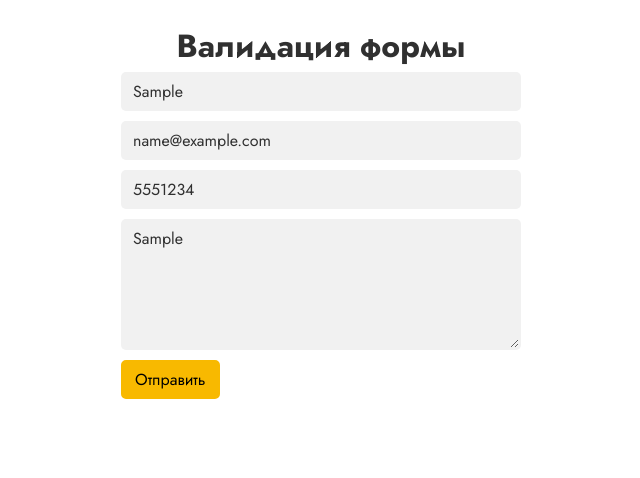
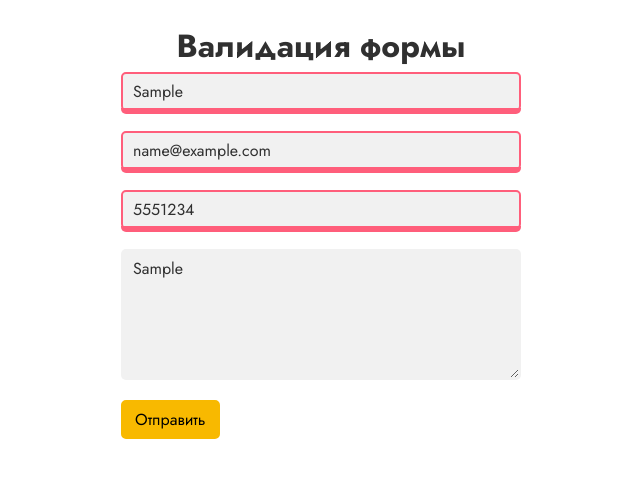
Before and after one commit to kadonomaro/madrobots-test, a Vue app: page /form in a window 1280 px wide. Both pictures are taken after typing "Sample", "name@example.com", "5551234", "Sample" into the empty fields and a click on the button "Отправить". Shown: the top 478 px of the page, without its empty margins (319-959 px from the left). Built offline with nearby package versions, Linux system fonts and the light colour scheme.

Commit message:
feat: add form validation draft

```diff
--- a/src/components/Form/FormComponent.vue
+++ b/src/components/Form/FormComponent.vue
@@ -4,25 +4,31 @@
 			<input
 				type="text"
 				class="input form__field"
+				:class="{ 'input--error': !errors.name.valid }"
 				placeholder="Имя"
 				v-model="form.name"
 			>
+			<span class="form__error" v-if="!errors.name.valid">{{errors.name.message}}</span>
 		</label>
 		<label class="form__label">
 			<input
 				type="email"
 				class="input form__field"
+				:class="{ 'input--error': !errors.email.valid }"
 				placeholder="Почта"
 				v-model="form.email"
 			>
+			<span class="form__error" v-if="!errors.email.valid">{{errors.email.message}}</span>
 		</label>
 		<label class="form__label">
 			<input
 				type="tel"
 				class="input form__field"
+				:class="{ 'input--error': !errors.phone.valid }"
 				placeholder="Телефон"
 				v-model="form.phone"
 			>
+			<span class="form__error" v-if="!errors.phone.valid">{{errors.phone.message}}</span>
 		</label>
 		<label class="form__label">
 			<textarea
@@ -39,6 +45,8 @@
 </template>
 
 <script>
+import { validate } from '@/validation';
+
 export default {
 	name: 'FormComponent',
 	props: {
@@ -54,12 +62,19 @@ export default {
 				email: '',
 				phone: '',
 				comment: ''
+			},
+			errors: {
+				name: { valid: true, message: '' },
+				email: { valid: true, message: '' },
+				phone: { valid: true, message: '' }
 			}
 		}
 	},
 	methods: {
 		submitHandler() {
-			console.log(this.form);
+			this.errors.name = validate(this.form.name, ['required']);
+			this.errors.email = validate(this.form.email, ['required', 'email']);
+			this.errors.phone = validate(this.form.phone, ['required', 'phone']);
 		}
 	}
 }
@@ -68,9 +83,10 @@ export default {
 <style lang="scss">
 	.form {
 		&__label {
+			position: relative;
 			display: block;
 			&:not(:last-child) {
-				margin-bottom: 10px;
+				margin-bottom: 20px;
 			}
 		}
 		&__field {
@@ -79,5 +95,21 @@ export default {
 		&__field--type--textarea {
 			min-height: 100px;
 		}
+		&__error {
+			position: absolute;
+			z-index: 9;
+			left: 0;
+			bottom: 3px;
+			width: 100%;
+			padding: 3px 6px;
+			color: #ffffff;
+			font-size: 14px;
+			line-height: 12px;
+			background-color: $color-danger;
+			border-bottom-left-radius: 5px;
+			border-bottom-right-radius: 5px;
+			transform: translateY(100%);
+			box-sizing: border-box;
+		}
 	}
 </style>
--- /dev/null
+++ b/src/validation/index.js
@@ -0,0 +1,34 @@
+export function validate(value, options = []) {
+	if (options.length) {
+		return options.map(validator => {
+			return validators[validator](value);
+		});
+	}
+}
+
+
+const validators = {
+	required(value) {
+		console.log('validators required works');
+		if (!value) {
+			return { valid: false, message: 'Поле обязательно для заполнения' }
+		}
+		return { valid: true, message: '' }
+	},
+
+	email(value) {
+		console.log('validators email works');
+		if (!value.match(/^\w+([.-]?\w+)_@\w+(_[_.-]?\w+)_(.\w{2,3})+$/)) {
+			return { valid: false, message: 'Введите корректный адрес электронной почты.' };
+		}
+		return { valid: true, message: '' }
+	},
+
+	phone(value) {
+		console.log('validators phone works');
+		if (!value.match(/^[+][(]?[0-9]{1,3}[)]?[-\s.]?[0-9]{3}[-\s.]?[0-9]{4,7}$/gm)) {
+			return { valid: false, message: 'Введите корректный номер телефона.' };
+		}
+		return { valid: true, message: '' }
+	}
+}
```
